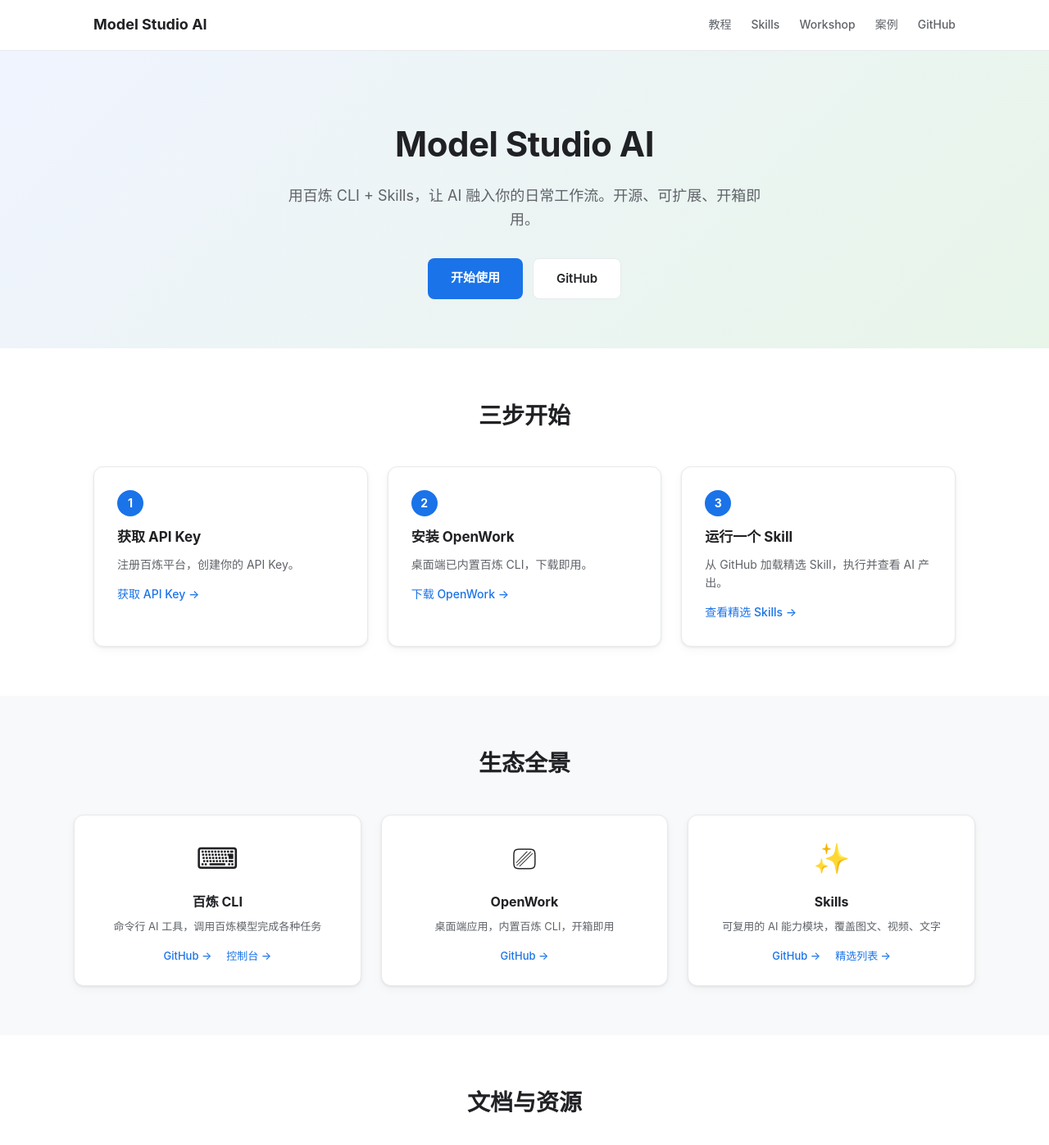
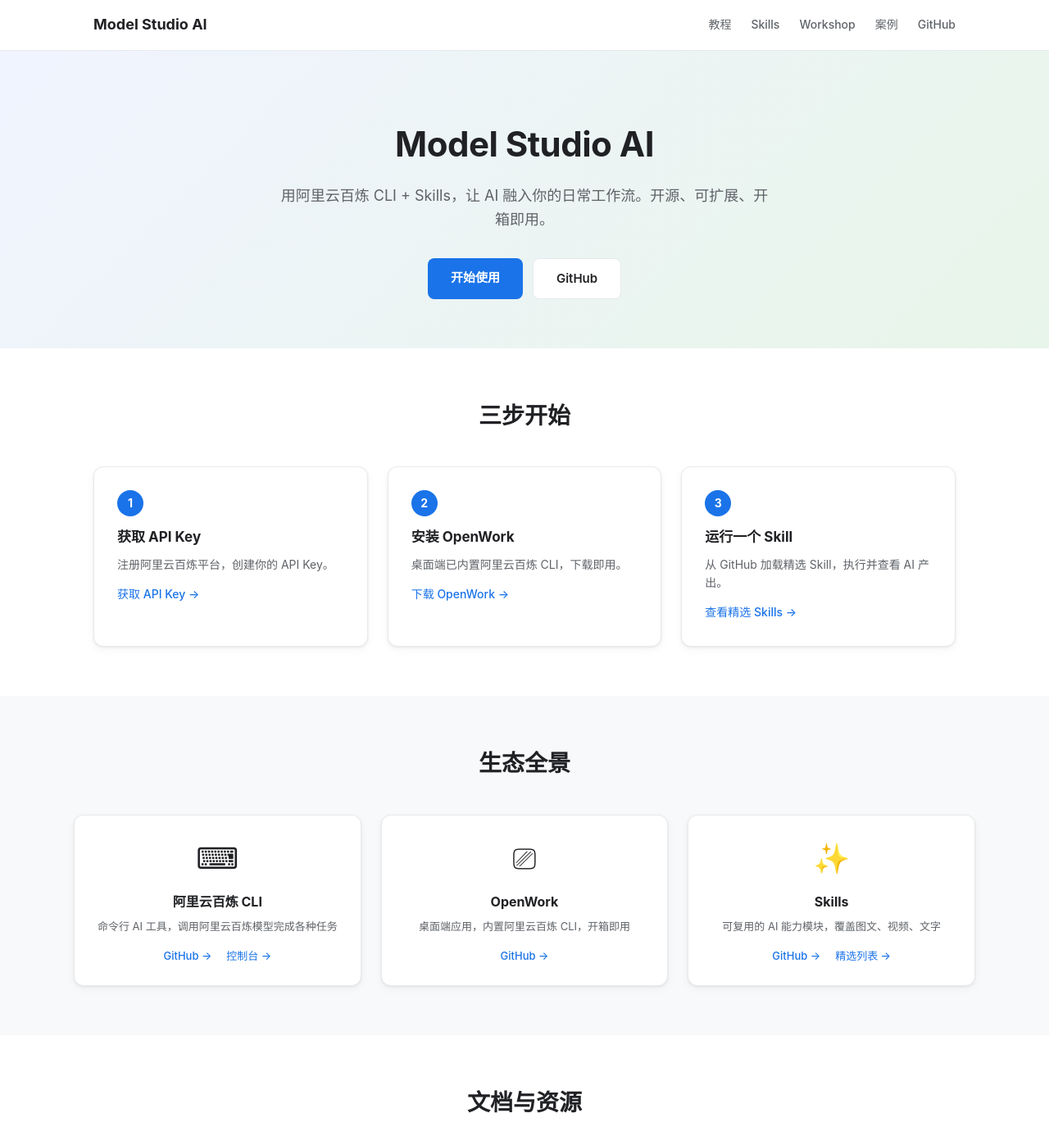
Before and after one commit to joeytoday/modelstudioai.github.io, a Jekyll site: the page built from index.md, in a window 1280 px wide and 1400 px high. Shown: the top 1397 px of the window at 82% size. Built offline with Jekyll 4.4.1, drawn with Linux system fonts in a browser that asks for light colours.

Commit message:
fix: replace bare 百炼 with 阿里云百炼 in _layouts/home.html

```diff
--- a/_layouts/home.html
+++ b/_layouts/home.html
@@ -101,7 +101,7 @@ body { font-family: -apple-system, BlinkMacSystemFont, "PingFang SC", "Microsoft
 
 <section class="hero">
   <h1>Model Studio AI</h1>
-  <p>用百炼 CLI + Skills，让 AI 融入你的日常工作流。开源、可扩展、开箱即用。</p>
+  <p>用阿里云百炼 CLI + Skills，让 AI 融入你的日常工作流。开源、可扩展、开箱即用。</p>
   <div class="hero-buttons">
     <a href="/guide/" class="btn btn-primary">开始使用</a>
     <a href="https://github.com/ModelStudioAI" class="btn btn-secondary" target="_blank">GitHub</a>
@@ -114,13 +114,13 @@ body { font-family: -apple-system, BlinkMacSystemFont, "PingFang SC", "Microsoft
     <div class="step-card">
       <div class="step-num">1</div>
       <h3>获取 API Key</h3>
-      <p>注册百炼平台，创建你的 API Key。</p>
+      <p>注册阿里云百炼平台，创建你的 API Key。</p>
       <a href="{{ site.bailian_apikey_url }}" target="_blank">获取 API Key &rarr;</a>
     </div>
     <div class="step-card">
       <div class="step-num">2</div>
       <h3>安装 OpenWork</h3>
-      <p>桌面端已内置百炼 CLI，下载即用。</p>
+      <p>桌面端已内置阿里云百炼 CLI，下载即用。</p>
       <a href="https://github.com/ModelStudioAI/openwork" target="_blank">下载 OpenWork &rarr;</a>
     </div>
     <div class="step-card">
@@ -138,8 +138,8 @@ body { font-family: -apple-system, BlinkMacSystemFont, "PingFang SC", "Microsoft
     <div class="eco-grid">
       <div class="eco-card">
         <div class="eco-icon">&#9000;</div>
-        <h3>百炼 CLI</h3>
-        <p>命令行 AI 工具，调用百炼模型完成各种任务</p>
+        <h3>阿里云百炼 CLI</h3>
+        <p>命令行 AI 工具，调用阿里云百炼模型完成各种任务</p>
         <a href="https://github.com/ModelStudioAI/cli" target="_blank">GitHub &rarr;</a>
         &nbsp;&nbsp;
         <a href="{{ site.bailian_cli_url }}" target="_blank">控制台 &rarr;</a>
@@ -147,7 +147,7 @@ body { font-family: -apple-system, BlinkMacSystemFont, "PingFang SC", "Microsoft
       <div class="eco-card">
         <div class="eco-icon">&#9114;</div>
         <h3>OpenWork</h3>
-        <p>桌面端应用，内置百炼 CLI，开箱即用</p>
+        <p>桌面端应用，内置阿里云百炼 CLI，开箱即用</p>
         <a href="https://github.com/ModelStudioAI/openwork" target="_blank">GitHub &rarr;</a>
       </div>
       <div class="eco-card">
```
